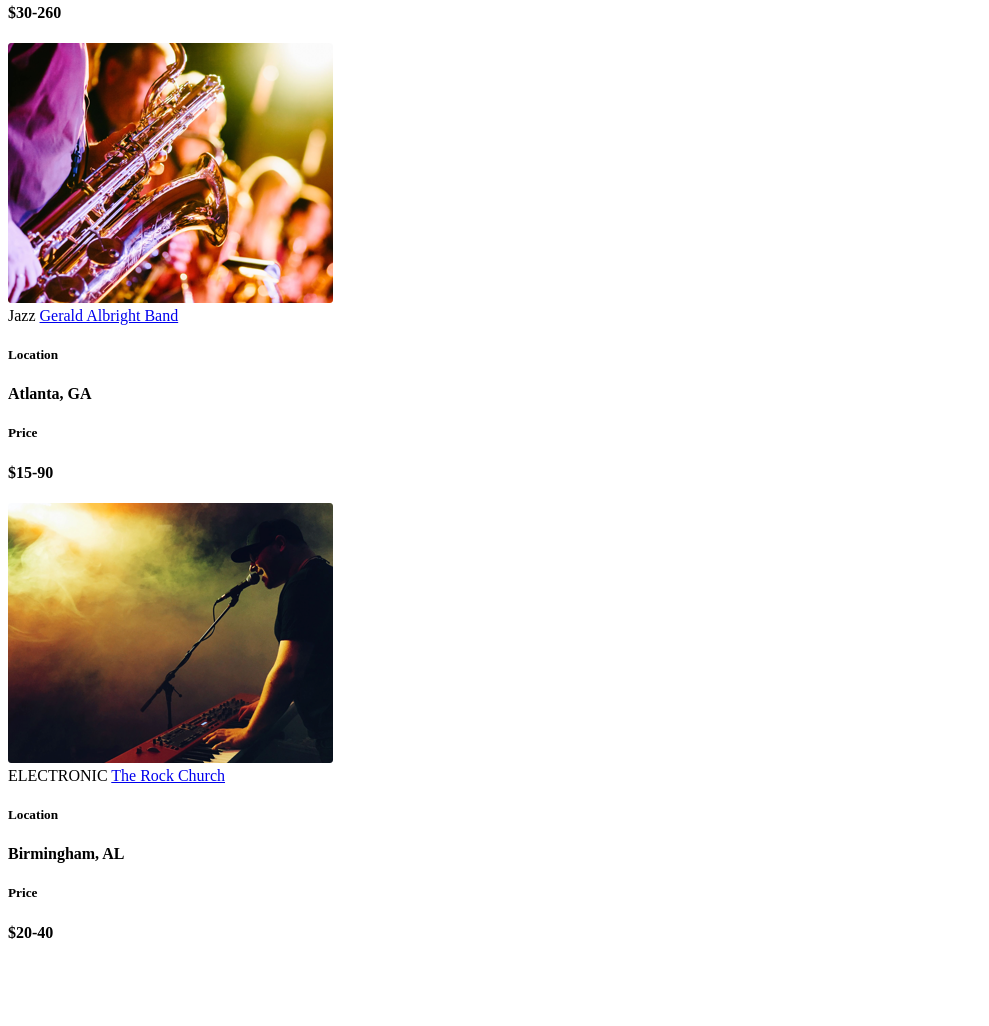
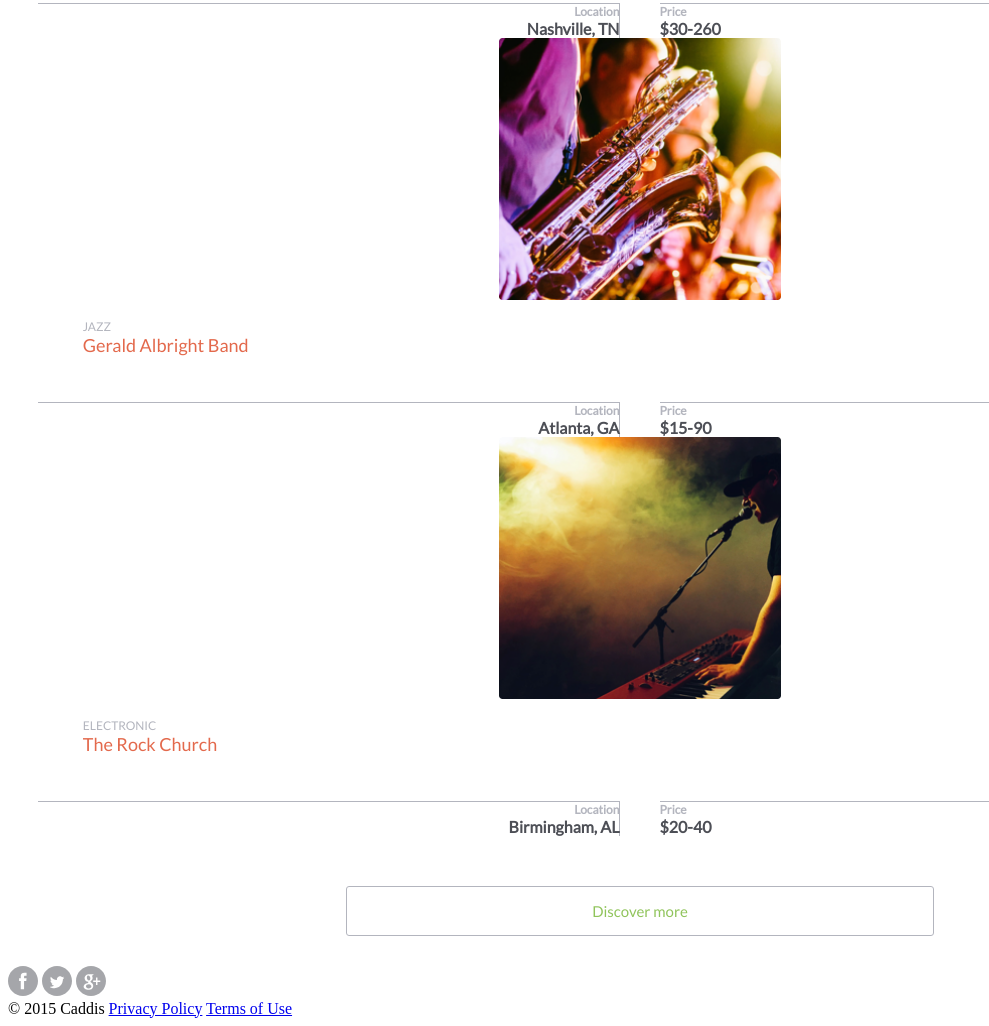
Before and after one commit to freddyroberts/CaddisTest, a website: page index.html in a window 1280 px wide. Shown: the part 1148-2174 px from the top of the page, without its empty margins (0-989 px from the left). Before the commit the page ends 2119 px from the top, so only its background shows below. Drawn offline with Linux system fonts and the light colour scheme.

Commit message:
added featured and footer

```diff
--- a/index.html
+++ b/index.html
@@ -38,9 +38,9 @@
            <a href="#">Near you</a>
          </nav>
          <article>
-           <img src="assets/amp.png" alt="" />
+           <img src="assets/mobileAmp.png" alt="" />
            <div class="info">
-             <span>Country</span>
+             <span>COUNTRY</span>
              <a href="#">Kenny Chesney w/ Grace Potter</a>
            </div>
            <div class="location">
@@ -54,9 +54,9 @@
          </article>
 
          <article>
-           <img src="assets/sax.png" alt="" />
+           <img src="assets/mobileSax.png" alt="" />
            <div class="info">
-             <span>Jazz</span>
+             <span>JAZZ</span>
              <a href="#">Gerald Albright Band</a>
            </div>
            <div class="location">
@@ -70,7 +70,7 @@
          </article>
 
          <article>
-           <img src="assets/rockChurch.png" alt="" />
+           <img src="assets/mobileChurch.png" alt="" />
            <div class="info">
              <span>ELECTRONIC</span>
              <a href="#">The Rock Church</a>
@@ -84,6 +84,22 @@
              <h4>$20-40</h4>
            </div>
          </article>
+
+         <div class="discover">
+           <button id="discoverBtn" type="button" name="button">Discover more</button>
+         </div>
        </section>
+       <footer>
+         <nav class="socialNav">
+           <a href="#" ><img src="assets/facebook.svg"></a>
+           <a href="#" ><img src="assets/twitter.svg"></a>
+           <a href="#" ><img src="assets/GooglePlus.svg"></a>
+         </nav>
+         <div class="copyright">
+           <span>© 2015 Caddis</span>
+          <a href="#">Privacy Policy</a>
+          <a href="#">Terms of Use</a>
+         </div>
+       </footer>
   </body>
 </html>
--- a/styles/styles.scss
+++ b/styles/styles.scss
@@ -144,5 +144,107 @@ header {
 
 .featured {
   @include outer-container(12);
+  @include pad();
+  text-align: center;
+  .featuredNav {
+    @include span-columns(12 of 12);
+    @include pad(40px 20px 46px 20px);
+    text-align: center;
+    a {
+      @include span-columns(4 of 12);
+      text-decoration: none;
+      font-size: 15px;
+      font-family: 'Lato', sans-serif;
+      color: #4D4F56;
+      &:hover {
+        color: #90C45B;
+      }
+    }
+  }
 
+
+  img {
+    border-radius: 3px;
+    height: 262px;
+  }
+
+  .info {
+    @include span-columns(8 of 8);
+    @include pad(15px 20px 46px 45px);
+
+    span {
+      @include span-columns(8 of 8);
+      // @include pad();
+      text-align: left;
+      color: #B3B5BE;
+      font-size: 12px;
+      font-family: 'Lato', sans-serif;
+    }
+    a {
+      @include span-columns(8 of 8);
+      @include omega;
+      // @include pad();
+      text-align: left;
+      text-decoration: none;
+      font-family: 'Lato', sans-serif;
+      font-size: 18px;
+      color: #E3694C;
+    }
+  }
+
+  .location {
+    @include span-columns(4.4 of 8.8);
+    // @include pad();
+    // @include omega()
+    border-top: 1px solid #B3B5BE;
+    border-right: 1px solid #B3B5BE;
+    text-align: right;
+    font-family: 'Lato', sans-serif;
+    h5 {
+      margin: 0;
+      font-size: 12px;
+      color: #B3B5BE;
+      letter-spacing: 0.5;
+    }
+     h4 {
+       margin: 0;
+       font-size: 16px;
+       color: #4D4F56;
+     }
+  }
+
+  .price {
+    @include span-columns(4.4 of 8.8);
+    // @include pad();
+    // @include omega();
+    border-top: 1px solid #B3B5BE;
+    text-align: left;
+    font-family: 'Lato', sans-serif;
+    h5 {
+      margin: 0;
+      font-size: 12px;
+      color: #B3B5BE;
+      letter-spacing: 0.5;
+    }
+     h4 {
+       margin: 0;
+       font-size: 16px;
+       color: #4D4F56;
+     }
+  }
+
+  #discoverBtn {
+    @include span-columns(6 of 12);
+    @include shift(3);
+    margin-top: 50px;
+    background-color: #fff;
+    border-radius: 3px;
+    border: 1px solid #B3B5BE;
+    height: 50px;
+    color: #90C45B;
+    font-size: 15px;
+    letter-spacing: 0.5;
+    font-family: 'Lato', sans-serif;
+
+  }
 }
```
Also changed, not shown: assets/GooglePlus.svg (added), assets/amp.png (deleted), assets/facebook.svg (added), assets/mobileAmp.png (added), assets/mobileChurch.png (added), assets/mobileSax.png (added), assets/rockChurch.png (deleted), assets/sax.png (deleted), assets/twitter.svg (added), styles/styles.css.
